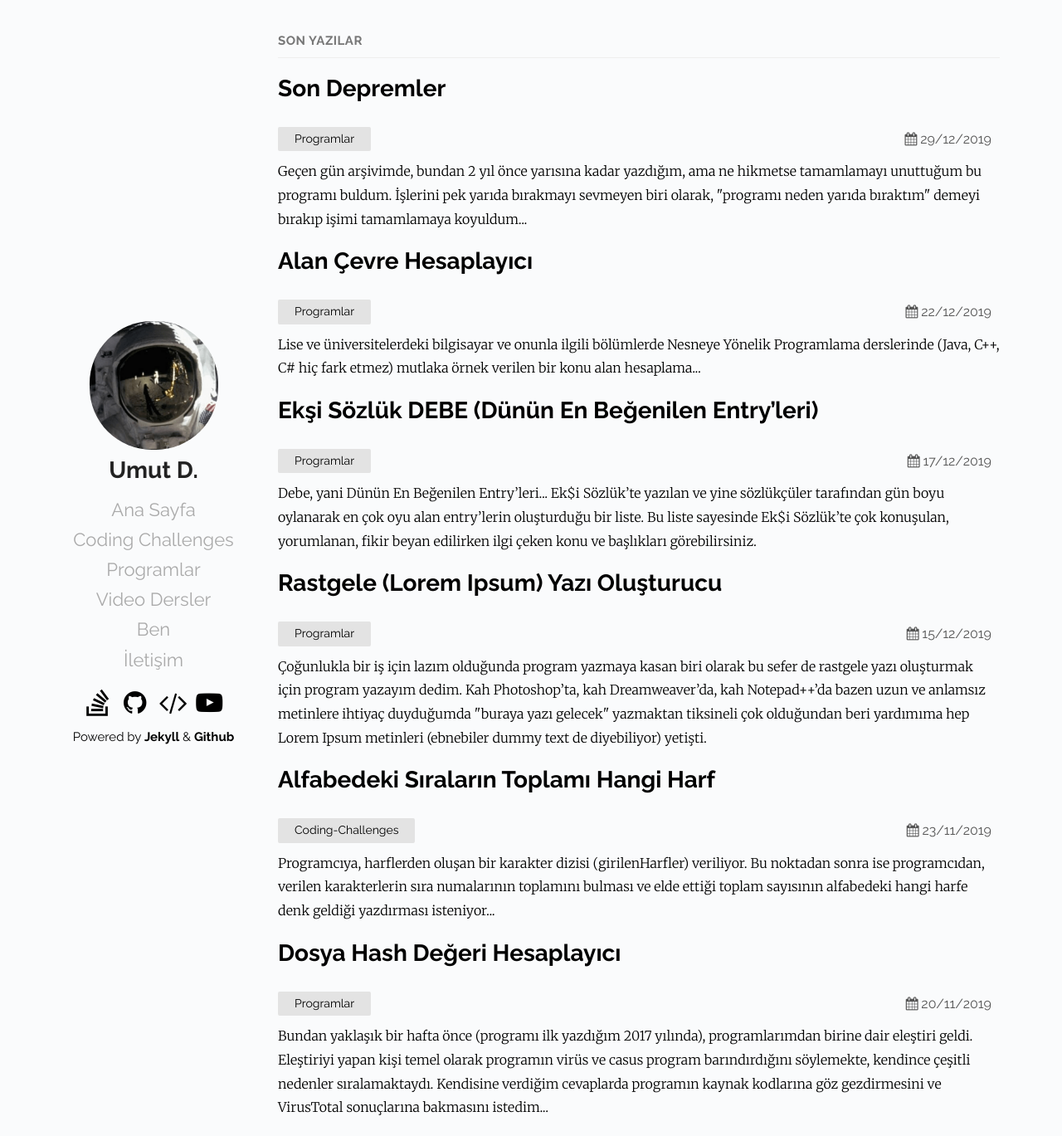
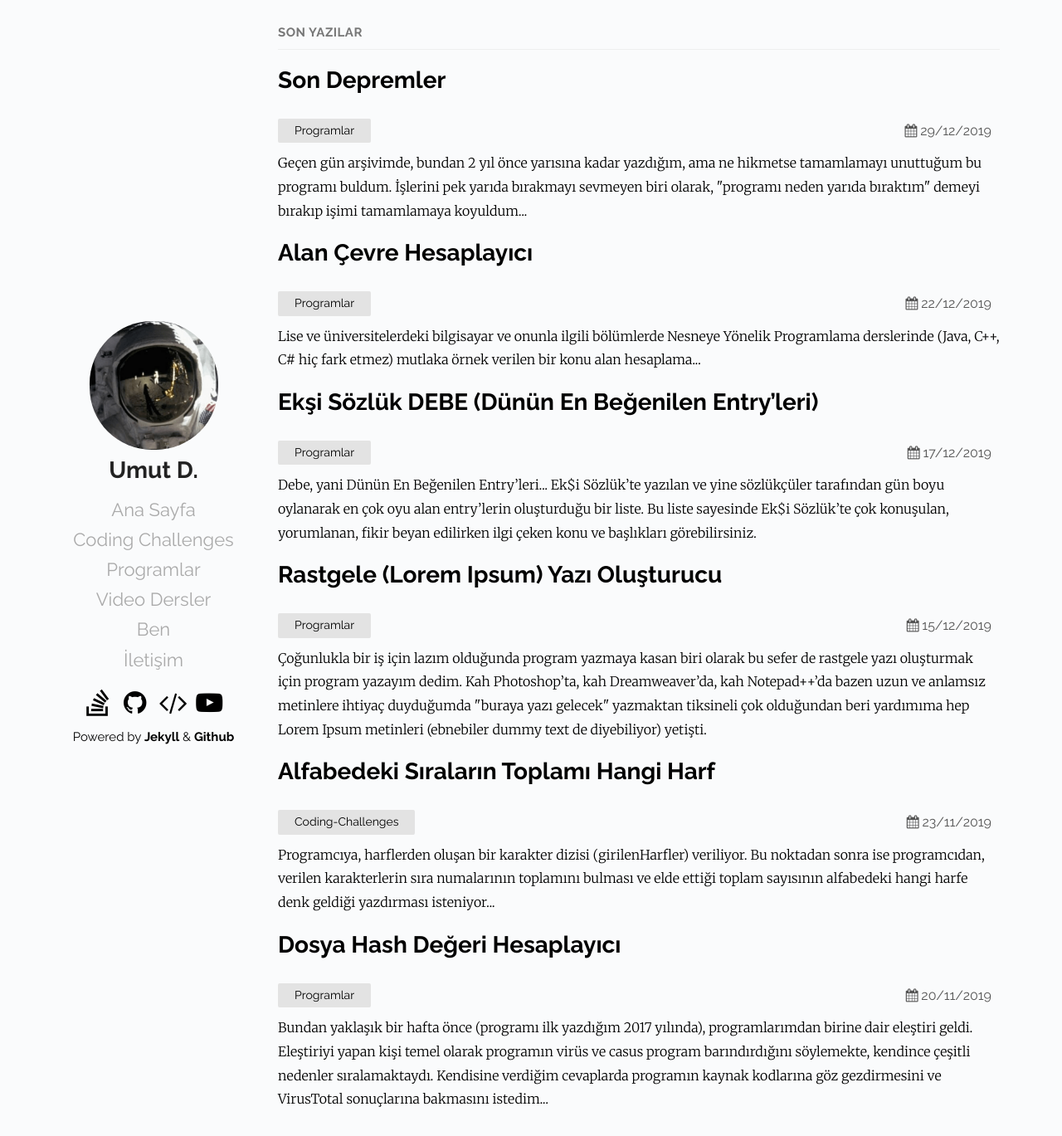
Before and after one commit to Umut-D/umutd.com, a Jekyll site: the page built from index.md, in a window 1280 px wide and 1369 px high. Shown: the whole window at 83% size. Built offline with Jekyll 4.4.1, drawn with Linux system fonts in a browser that asks for light colours.

Commit message:
CSS guncellendi

```diff
--- a/assets/css/style.scss
+++ b/assets/css/style.scss
@@ -126,7 +126,7 @@ main .altbilgi{
 }
 
 .posts, .post-container {
-    margin: 40px 0px 20px 0px;
+    margin: 30px 0px 20px 0px;
 }
 
 .post-categories {
```
